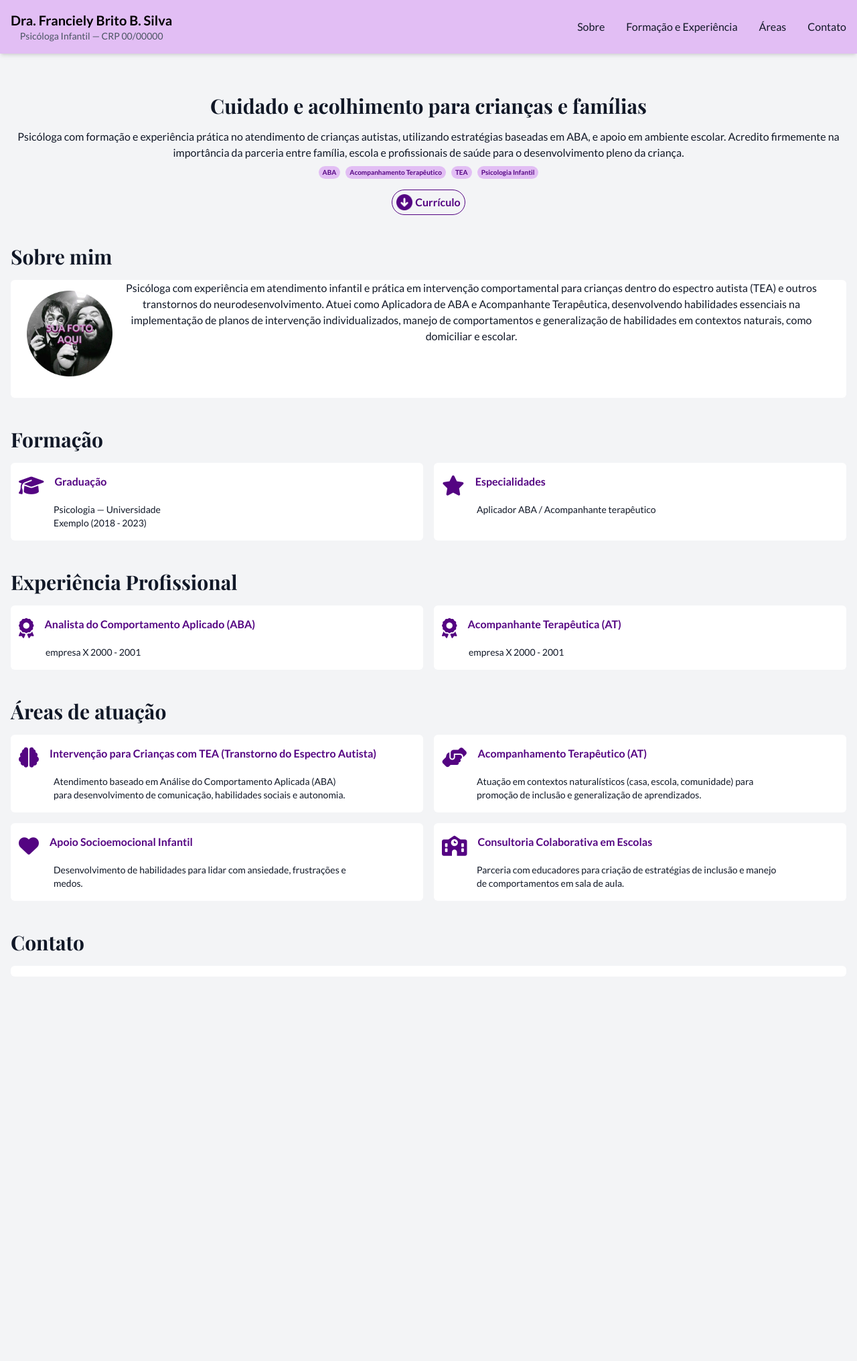
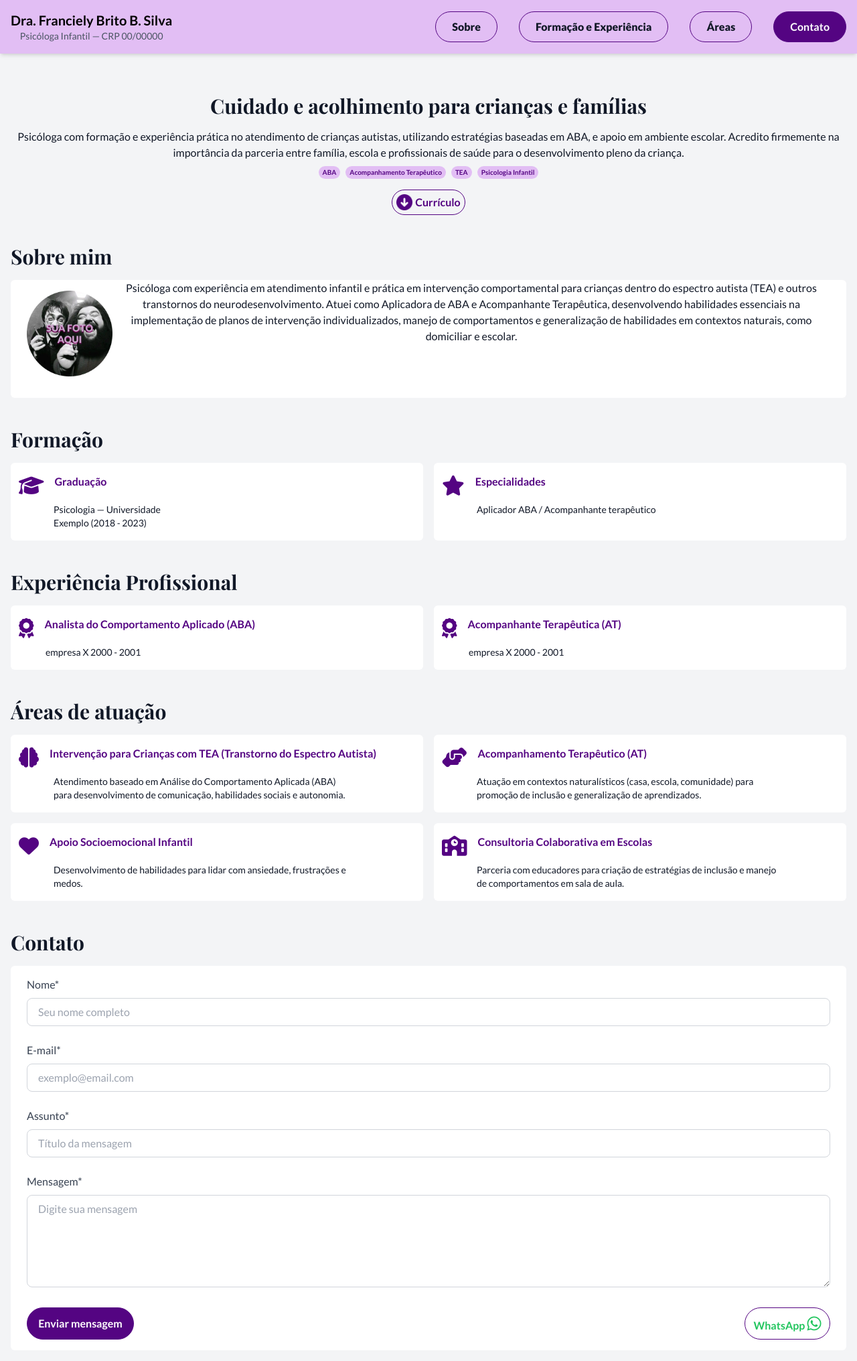
Before and after one commit to migueljrdev/portfolio-psi, a website: page index.html in a window 1280 px wide. Shown: the whole page at 67% size. Before the commit the page ends 1474 px from the top, so only its background shows below. Drawn offline with nearby package versions, Linux system fonts and the light colour scheme; a web font is replaced by a local one.

Commit message:
add funcao link ativo e rolagem | section contato

```diff
--- a/index.html
+++ b/index.html
@@ -23,10 +23,10 @@
           </div>
 
           <div class="hidden md:flex space-x-8">
-              <a href="#sobre" class="nav-link">Sobre</a>
-              <a href="#formacao" class="nav-link">Formação e Experiência</a>
-              <a href="#areas" class="nav-link">Áreas</a>
-              <a href="#contato" class="nav-link">Contato</a>
+              <a href="#sobre" class="btn-link-nav">Sobre</a>
+              <a href="#formacao" class="btn-link-nav">Formação e Experiência</a>
+              <a href="#areas" class="btn-link-nav">Áreas</a>
+              <a href="#contato" class="btn-link-nav">Contato</a>
           </div>
       </nav>
       <button class="md:hidden bg-white rounded-full py-1 px-4 mb-3 ml-3 flex gap-2 text-primary mobile-menu-button">
@@ -37,10 +37,10 @@
       <!-- Mobile Menu -->
       <div class="mobile-menu hidden ml-3 bg-secondary text-primary font-bold uppercase py-1 px-4 shadow-lg">
           <div class="flex flex-col space-y-1">
-              <a href="#sobre" class="nav-link btn-link-nav">Sobre</a>
-              <a href="#formacao" class="nav-link btn-link-nav">Formação e Experiência</a>
-              <a href="#areas" class="nav-link btn-link-nav">Áreas</a>
-              <a href="#contato" class="nav-link btn-link-nav">Contato</a>
+              <a href="#sobre" class="btn-link-nav">Sobre</a>
+              <a href="#formacao" class="btn-link-nav">Formação e Experiência</a>
+              <a href="#areas" class="btn-link-nav">Áreas</a>
+              <a href="#contato" class="btn-link-nav">Contato</a>
           </div>
       </div>
   </header>
@@ -72,7 +72,7 @@
 
 
     <!-- section sobre mim -->
-    <section class="m-4 mt-10" id="#sobre">
+    <section class="m-4 mt-10 scroll-mt-24" id="sobre">
       <h1 class="mb-3 font-playfair font-bold text-3xl leading-normal">Sobre mim</h1>
       <div class="bg-white pb-4 px-6 rounded-md text-center md:flex">
         <img class="w-32 py-4 mx-auto" src="src/img/FOTO AQUI.png" alt="photo-perfil">
@@ -82,7 +82,7 @@
     <!-- fim section sobre mim -->
 
     <!-- section formaçao e experiencia -->
-    <section class="m-4 mt-10" id="#formacao">
+    <section class="m-4 mt-10 scroll-mt-24" id="formacao">
       <!-- div formacao -->
       <div>
         <h1 class="mb-3 font-playfair font-bold text-3xl leading-normal">Formação</h1>
@@ -141,7 +141,7 @@
     <!-- fim section formaçao e experiencia -->
 
     <!-- section areas -->
-    <section class="m-4 mt-10" id="#sobre">
+    <section class="m-4 mt-10 scroll-mt-24" id="areas">
       <h1 class="mb-3 font-playfair font-bold text-3xl leading-normal">Áreas de atuação</h1>
       <!-- grid cards areas-->
       <div>
@@ -187,9 +187,47 @@
     <!-- fim section areas-->
 
     <!-- section contato -->
-    <section class="m-4 mt-10" id="#sobre">
+    <section class="m-4 mt-10 scroll-mt-24" id="contato">
       <h1 class="mb-3 font-playfair font-bold text-3xl leading-normal">Contato</h1>
-      <div class="bg-white pb-4 px-6 rounded-md">
+      <div class="bg-white py-4 px-6 rounded-md">
+        <form method="post" id="contact_form" class="space-y-6">
+          <div>
+            <label for="name" class="block text-gray-700 mb-2">Nome*</label>
+            <input type="text" id="name" name="name" placeholder="Seu nome completo"
+              class="w-full px-4 py-2 border border-gray-300 rounded-lg focus:outline-none focus:ring-2 focus:ring-primary"
+              required>
+          </div>
+
+          <div>
+            <label for="email" class="block text-gray-700 mb-2">E-mail*</label>
+            <input type="email" id="email" name="email" placeholder="exemplo@email.com"
+              class="w-full px-4 py-2 border border-gray-300 rounded-lg focus:outline-none focus:ring-2 focus:ring-primary"
+              required>
+          </div>
+
+          <div>
+            <label for="subject" class="block text-gray-700 mb-2">Assunto*</label>
+            <input type="text" id="subject" name="subject" placeholder="Título da mensagem"
+              class="w-full px-4 py-2 border border-gray-300 rounded-lg focus:outline-none focus:ring-2 focus:ring-primary"
+              required>
+          </div>
+
+          <div>
+            <label for="message" class="block text-gray-700 mb-2">Mensagem*</label>
+            <textarea id="message" name="message" rows="5" placeholder="Digite sua mensagem"
+              class="w-full px-4 py-2 border border-gray-300 rounded-lg focus:outline-none focus:ring-2 focus:ring-primary"
+              required></textarea>
+          </div>
+
+          <div class="flex justify-between font-bold items-center">
+            <button type="submit" class="w-40 h-12 bg-primary text-white rounded-full border border-primary">Enviar
+              mensagem</button>
+            <div>
+              <button class="w-32 h-12 rounded-full border border-primary text-green-500" href="#">WhatsApp <i
+                  class="fa-brands fa-whatsapp text-2xl text-green-500"></i></button>
+            </div>
+          </div>
+        </form>
       </div>
     </section>
     <!-- fim section contato -->
--- a/src/css/input.css
+++ b/src/css/input.css
@@ -14,5 +14,9 @@
 }
 
 .btn-link-nav {
-  @apply w-3/4 m-auto font-extrabold text-center bg-white border border-primary rounded-full py-2.5;
+  @apply w-3/4 m-auto font-extrabold text-center bg-white border border-primary rounded-full py-2.5 md:bg-transparent md:w-auto md:px-6;
 }
+
+.btn-link-nav.active {
+  @apply text-white font-bold bg-primary;
+}
```
Also changed, not shown: dist/css/style.css, dist/js/main.js.
